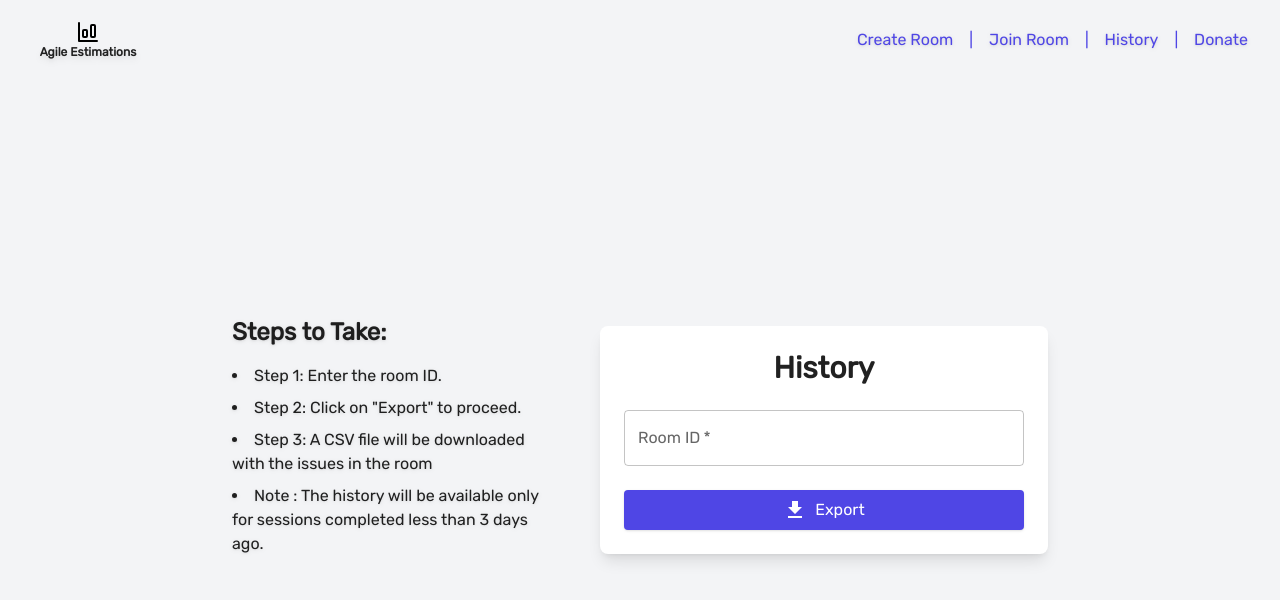
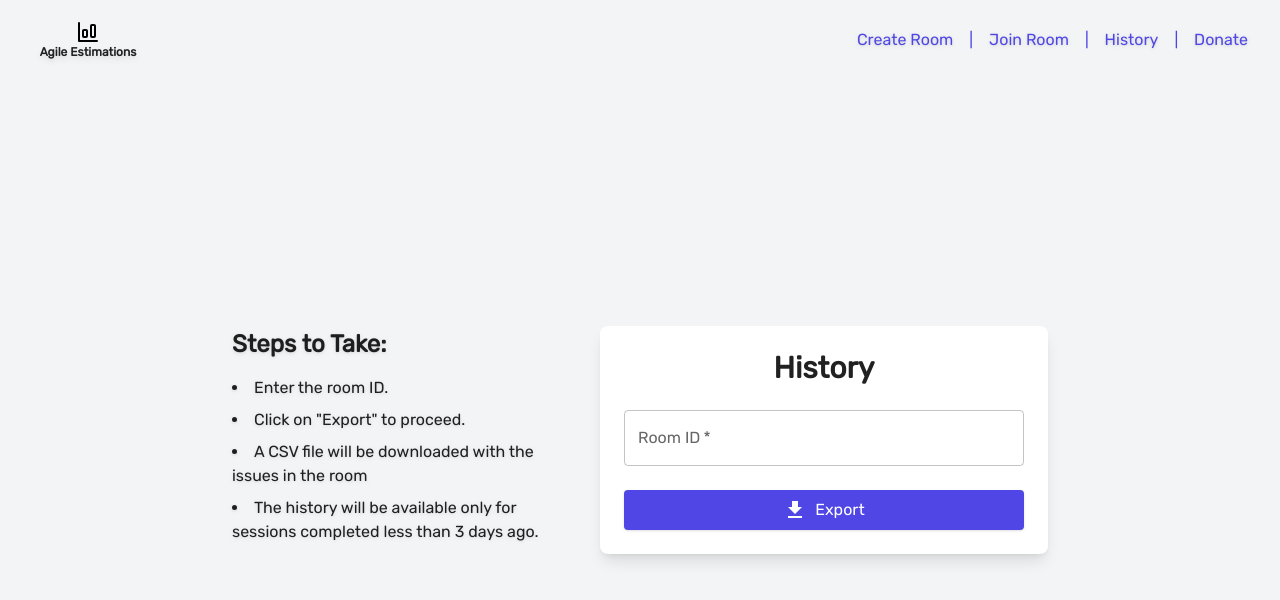
Before and after one commit to k3nme/agile-estimations, a React (Vite) app in the folder client/: page /history in a window 1280 px wide. Shown: the top 600 px of the page. Built offline with nearby package versions, Linux system fonts and the light colour scheme.

Commit message:
removing step prefixes

```diff
--- a/client/src/entry-pages/room-ops/CreateRoom.tsx
+++ b/client/src/entry-pages/room-ops/CreateRoom.tsx
@@ -135,12 +135,12 @@ const CreateRoom = () => {
 				<div className='lg:mr-12 max-w-xs mb-6 lg:mb-0 drop-shadow'>
 					<h2 className='text-2xl font-bold mb-4'>Steps to Take:</h2>
 					<ul className='list-disc list-inside'>
-						<li className='mb-2'>Step 1: Enter a unique Room Name.</li>
-						<li className='mb-2'>Step 2: Select an Estimation Type.</li>
+						<li className='mb-2'>Enter a unique Room Name.</li>
+						<li className='mb-2'>Select an Estimation Type.</li>
 						<li className='mb-2'>
-							Step 3: Optionally, provide Custom Estimation Values.
+							Optionally, provide Custom Estimation Values.
 						</li>
-						<li className='mb-2'>Step 4: Click on "Create Room" to proceed.</li>
+						<li className='mb-2'>Click on "Create Room" to proceed.</li>
 					</ul>
 				</div>
 				{/* Right Content (Form) */}
--- a/client/src/entry-pages/room-ops/JoinRoom.tsx
+++ b/client/src/entry-pages/room-ops/JoinRoom.tsx
@@ -52,10 +52,10 @@ const JoinRoom = () => {
 				<div className='lg:mr-12 max-w-xs mb-6 lg:mb-0 drop-shadow'>
 					<h2 className='text-2xl font-bold mb-4'>Steps to Take:</h2>
 					<ul className='list-disc list-inside'>
-						<li className='mb-2'>Step 1: Enter the room ID.</li>
-						<li className='mb-2'>Step 2: Click on "Join Room" to proceed.</li>
+						<li className='mb-2'>Enter the room ID.</li>
+						<li className='mb-2'>Click on "Join Room" to proceed.</li>
 						<li className='mb-2'>
-							Step 3: You will be redirected to the room page if the room is
+							You will be redirected to the room page if the room is
 							found.
 						</li>
 					</ul>
--- a/client/src/entry-pages/room-ops/RoomHistory.tsx
+++ b/client/src/entry-pages/room-ops/RoomHistory.tsx
@@ -76,13 +76,13 @@ const RoomHistory = () => {
 				<div className='lg:mr-12 max-w-xs mb-6 lg:mb-0 drop-shadow'>
 					<h2 className='text-2xl font-bold mb-4'>Steps to Take:</h2>
 					<ul className='list-disc list-inside'>
-						<li className='mb-2'>Step 1: Enter the room ID.</li>
-						<li className='mb-2'>Step 2: Click on "Export" to proceed.</li>
+						<li className='mb-2'>Enter the room ID.</li>
+						<li className='mb-2'>Click on "Export" to proceed.</li>
 						<li className='mb-2'>
-							Step 3: A CSV file will be downloaded with the issues in the room
+							A CSV file will be downloaded with the issues in the room
 						</li>
 						<li className='mb-2'>
-							Note : The history will be available only for sessions completed less than 3 days ago.
+							The history will be available only for sessions completed less than 3 days ago.
 						</li>
 					</ul>
 				</div>
```
